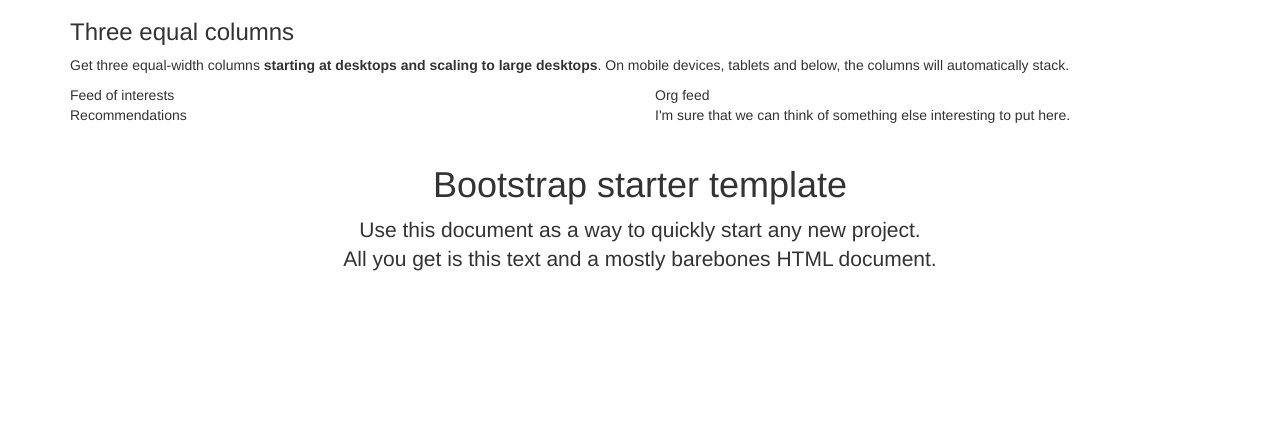
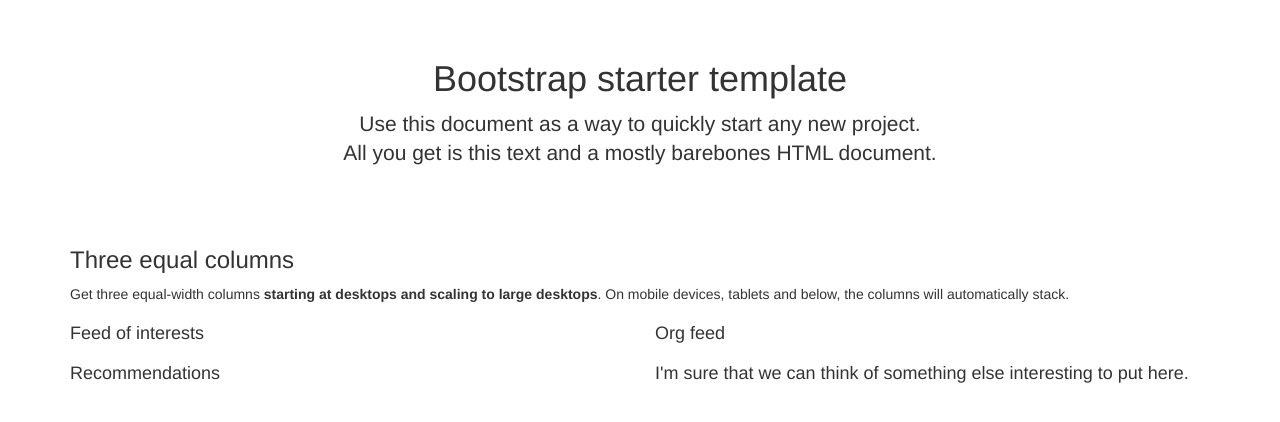
Before and after one commit to jrouly/stepup, a Django app: page / in a window 1280 px wide. Shown: the part 51-473 px from the top of the page. Run offline with Django 3.2, Linux system fonts and the light colour scheme; parts of the project's set-up code (start-up, migrations or seed data) failed here and were passed over.

Commit message:
some abstracty template stuff

```diff
--- a/hackathon/settings/templates/base.html
+++ b/hackathon/settings/templates/base.html
@@ -32,26 +32,9 @@
       </div>
     </div>
 
+{% block content %}
 
-   <div class="container">
-
-<h3>Three equal columns</h3>
-      <p>Get three equal-width columns <strong>starting at desktops and scaling to large desktops</strong>. On mobile devices, tablets and below, the columns will automatically stack.</p>
-      <div class="row">
-        <div class="col-md-6">Feed of interests</div>
-        <div class="col-md-6">Org feed</div>
-      </div>
-      <div class="row">
-        <div class="col-md-6">Recommendations</div>
-        <div class="col-md-6">I'm sure that we can think of something else interesting to put here.</div>
-      <div class="starter-template">
-        <h1>Bootstrap starter template</h1>
-        <p class="lead">Use this document as a way to quickly start any new
-        project.<br> All you get is this text and a mostly barebones HTML
-        document.</p>
-      </div>
-    </div><!-- /.container -->
-
+{% endblock %}
 
 </body>
 </html>
--- a/hackathon/settings/templates/index.html
+++ b/hackathon/settings/templates/index.html
@@ -1,6 +1,27 @@
 {% extends 'base.html' %}
 
 {% block content %}
+
+<div class="container">
+
+<div class="starter-template">
+  <h1>Bootstrap starter template</h1>
+  <p class="lead">Use this document as a way to quickly start any new
+  project.<br> All you get is this text and a mostly barebones HTML
+  document.</p>
+</div>
+
+<h3>Three equal columns</h3>
+  <p>Get three equal-width columns <strong>starting at desktops and scaling to large desktops</strong>. On mobile devices, tablets and below, the columns will automatically stack.</p>
+    <div class="row">
+      <div class="col-md-6"><h4>Feed of interests</h4></div>
+      <div class="col-md-6"><h4>Org feed</h4></div>
+    </div>
+    <div class="row">
+      <div class="col-md-6"><h4>Recommendations</h4></div>
+      <div class="col-md-6"><h4>I'm sure that we can think of something else interesting to put here.</h4></div>
+</div><!-- /.container -->
+
 
 <!-- Pagination -->
 <br>
```
